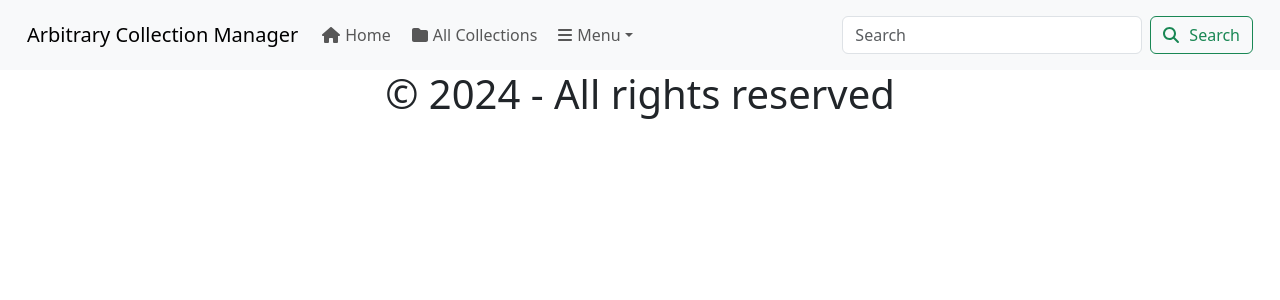
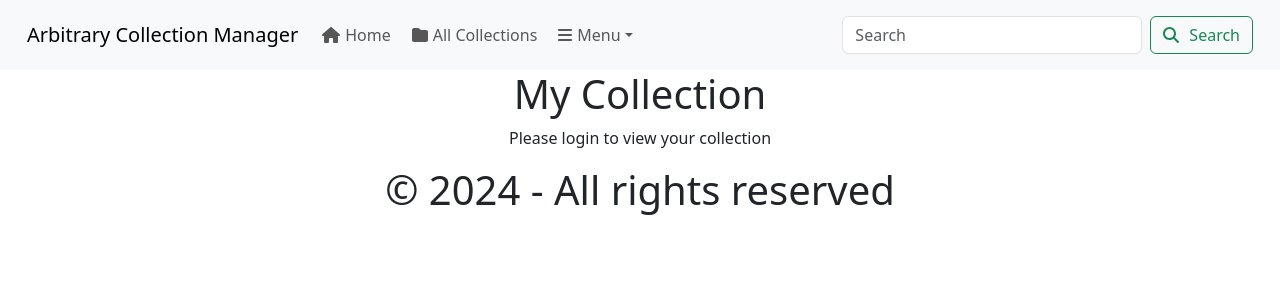
Before and after one commit to Samonto-Karmaker/Itransition-Collection-Management-App, a React (Create React App) app in the folder client/: page /my-collections in a window 1280 px wide. Shown: the top 300 px of the page. Built offline with nearby package versions, Linux system fonts and the light colour scheme.

Commit message:
chore: Added initial MyCollection page

```diff
--- a/client/src/view/body/Body.js
+++ b/client/src/view/body/Body.js
@@ -2,6 +2,7 @@ import { Route, Routes } from "react-router";
 import AdminPanel from "./admin-panel-page/AdminPanel";
 import AllCollections from "./collections-page/AllCollection";
 import Home from "./home-page/Home";
+import MyCollection from "./collections-pages/MyCollection";
 
 const Body = () => {
 	return (
@@ -10,6 +11,7 @@ const Body = () => {
         		<Route exact path="/" element={<Home />} />
         		<Route exact path="/collections" element={<AllCollections />} />
 				<Route exact path="/admin-panel" element={<AdminPanel />} />
+				<Route exact path="/my-collections" element={<MyCollection />} />
 			</Routes>
 		</>
 	);
--- /dev/null
+++ b/client/src/view/body/collections-pages/MyCollection.js
@@ -0,0 +1,24 @@
+import { useContext } from "react";
+import { UserContext } from "../../../components/UserContext";
+
+const MyCollection = () => {
+
+    const { User } = useContext(UserContext);
+
+    if (!User) {
+        return (
+            <div>
+                <h1>My Collection</h1>
+                <p>Please login to view your collection</p>
+            </div>
+        );
+    }
+
+	return (
+		<div>
+			<h1>My Collection</h1>
+		</div>
+	);
+};
+
+export default MyCollection;
--- a/client/src/view/header/NavigationBar.js
+++ b/client/src/view/header/NavigationBar.js
@@ -79,7 +79,7 @@ const NavigationBar = () => {
 						>
 							{User ? (
                                 <>
-                                    <NavDropdown.Item>
+                                    <NavDropdown.Item as={Link} to="/my-collections">
                                         My Collections
                                     </NavDropdown.Item>
                                     <NavDropdown.Item onClick={logout}>
```
Also changed, not shown: client/src/view/body/collections-pages/AllCollection.js (renamed from client/src/view/body/collections-page/AllCollection.js).
